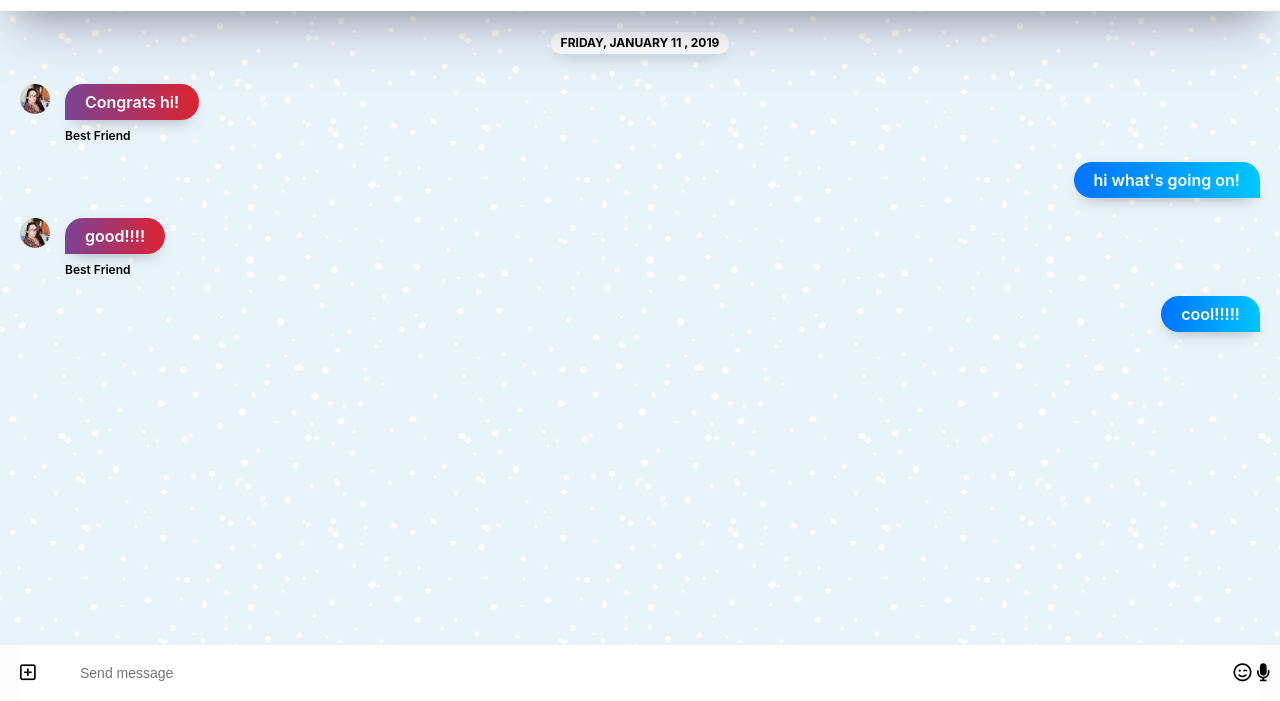
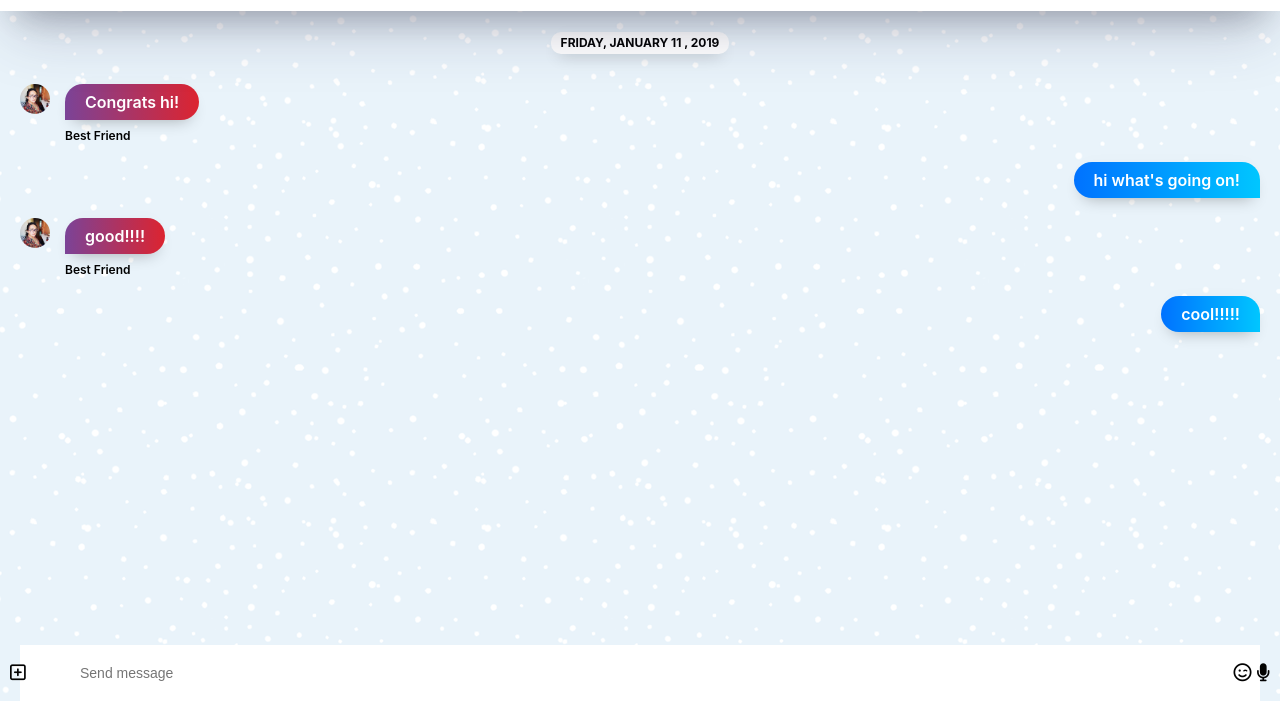
Before and after one commit to mil2ne/kakao-practice, a plain HTML site: page chat.html in a window 1280 px wide. Shown: the part 99-800 px from the top of the page. Drawn offline with Linux system fonts and the light colour scheme.

Commit message:
메세지 박스 수정

```diff
--- a/css/chat.css
+++ b/css/chat.css
@@ -33,23 +33,16 @@
   display: flex;
   justify-content: space-between;
   align-items: center;
-  background-color: #fcfcfc;
+  /* background-color: #fcfcfc; */
   padding: 0px 20px;
+  width: 100%;
   /* box-shadow: 0 30px 60px -12px rgba(50, 50, 93, 0.25),
     0 18px 36px -18px rgba(0, 0, 0, 0.3), 0 -12px 36px -8px rgba(0, 0, 0, 0.025); */
 }
 
-.chat__write {
-  bottom: 0px;
-  width: 100%;
-  border-radius: 0;
-  padding: 20px 60px;
-  border: none;
-  font-size: 14px;
-}
-
 .chat__icon-left {
   position: absolute;
+  left: 10px;
 }
 
 .chat__icon-right {
@@ -57,8 +50,27 @@
   right: 10px;
 }
 
+.chat__write {
+  margin: 0 auto;
+  bottom: 0px;
+  width: 100%;
+  border-radius: 0;
+  padding: 20px 60px;
+  border: none;
+  font-size: 14px;
+  transition: width 0.5s ease-in, border-radius 0.5s ease-in,
+    transform 0.5s ease-in-out;
+}
+
 .chat__write:focus {
   outline: none;
+  width: 80%;
+  /* margin: 0 auto; */
+  /* transform: scaleX(0.7); */
+  transform: translateY(-100px);
+  border-radius: 40px;
+  box-shadow: 0 30px 60px -12px rgba(50, 50, 93, 0.25),
+    0 18px 36px -18px rgba(0, 0, 0, 0.3), 0 -12px 36px -8px rgba(0, 0, 0, 0.025);
 }
 
 .chat__icon {
```
